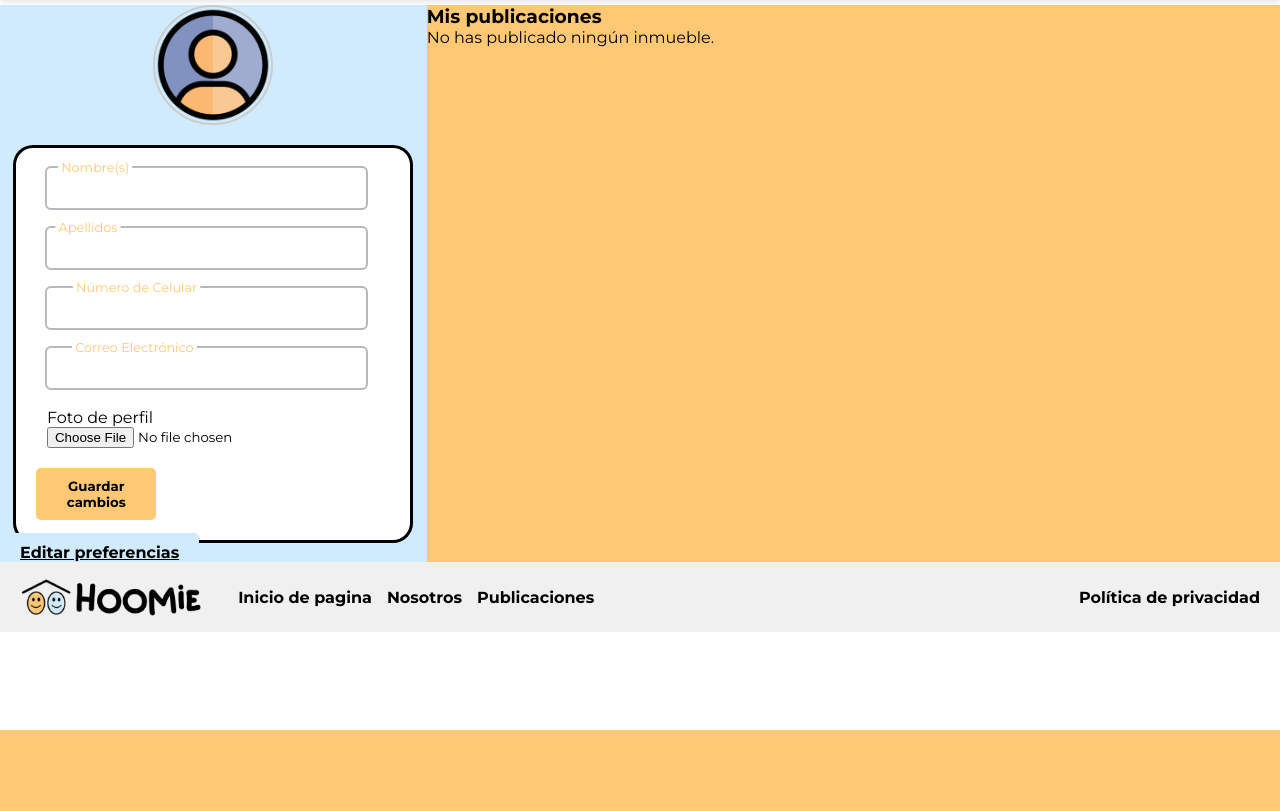
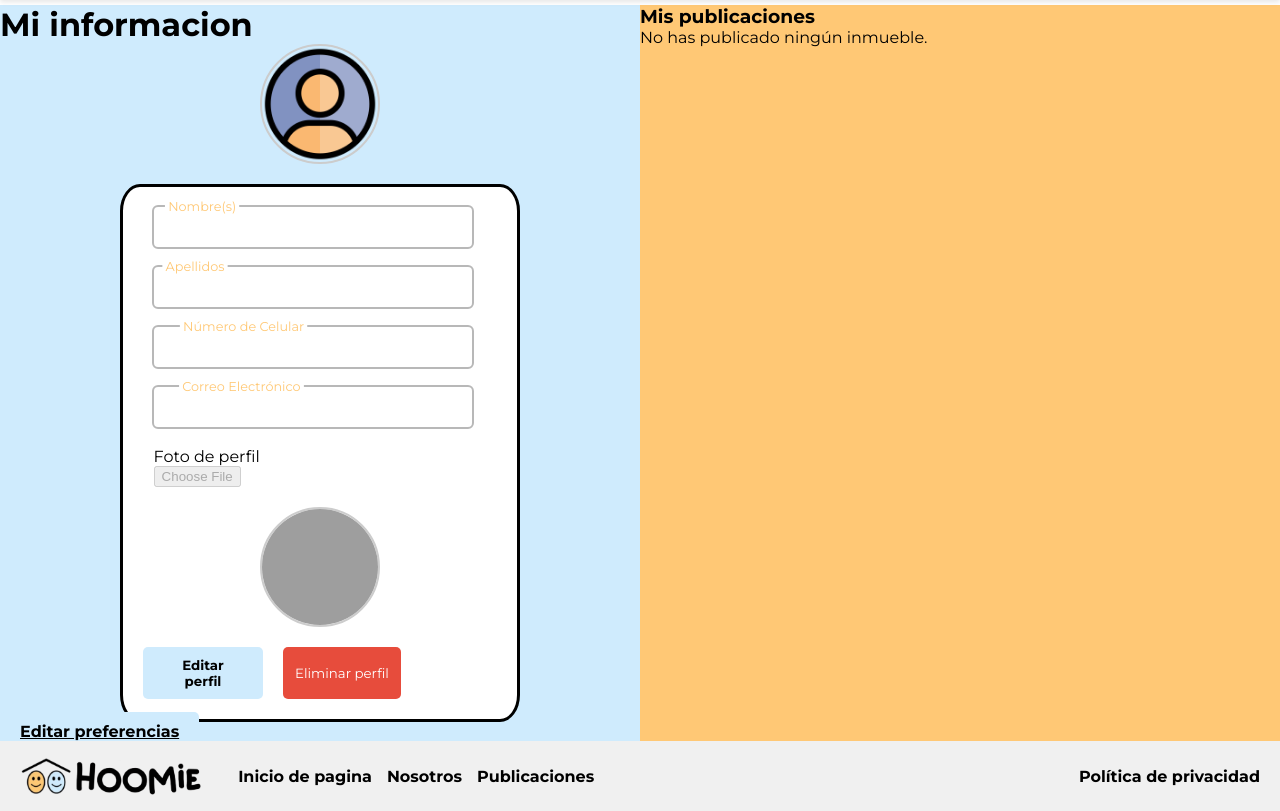
Before and after one commit to Deivyt2608/HoomieAPP, a FastAPI app: page /perfil in a window 1280 px wide. Shown: the part 70-881 px from the top of the page. Before the commit the page ends 800 px from the top, so only its background shows below. Run offline with FastAPI, Linux system fonts and the light colour scheme; some web fonts are replaced; grey boxes are pictures that could not be loaded.

Commit message:
Update(perfil)

```diff
--- a/models/user.py
+++ b/models/user.py
@@ -14,5 +14,5 @@ class User(Base):
     email = Column(String(120), unique=True, nullable=False)
     password = Column(String(100), nullable=False)
     foto = Column(String(200), nullable=True)
-    publicaciones = relationship("Publicacion", back_populates="usuario")
-    preferences = relationship("Preference", back_populates="usuario", uselist=False)
+    publicaciones = relationship("Publicacion", back_populates="usuario",cascade="all, delete")
+    preferences = relationship("Preference", back_populates="usuario", cascade="all, delete", uselist=False)
--- a/routers/perfil.py
+++ b/routers/perfil.py
@@ -30,19 +30,24 @@ async def actualizar_perfil(
 ):
     usuario = db.query(User).filter(User.email == email_usuario).first()
     if not usuario:
-        return RedirectResponse("/perfil?mensaje=usuario_no_encontrado", status_code=302)
+        return RedirectResponse("/ingreso?mensaje=usuario_no_encontrado", status_code=302)
 
     usuario.nombre = nombre_usuario
     usuario.apellido = apellido_usuario
     usuario.phone = phone_usuario
 
-    if foto_usuario:
-        ext = os.path.splitext(foto_usuario.filename)[1]
-        filename = f"{usuario.id}{ext}"
-        file_path = os.path.join(UPLOAD_DIR, filename)
-        with open(file_path, "wb") as buffer:
-            shutil.copyfileobj(foto_usuario.file, buffer)
-        usuario.foto = f"/static/imagenes/usuarios/{filename}"
+    if foto_usuario.content_type.startswith("image/"):
+    # guardar archivo...
+
+        if foto_usuario and foto_usuario.filename != "":
+            import uuid
+            filename = f"{uuid.uuid4().hex}_{foto_usuario.filename}"
+            ruta_foto = os.path.join(UPLOAD_DIR, filename)
+
+            with open(ruta_foto, "wb") as buffer:
+                shutil.copyfileobj(foto_usuario.file, buffer)
+
+            usuario.foto = "/" + ruta_foto.replace("\\", "/")  # ruta relativa
 
     db.commit()
     return RedirectResponse("/perfil?mensaje=perfil_actualizado", status_code=302)
--- a/static/css/perfil.css
+++ b/static/css/perfil.css
@@ -8,7 +8,7 @@
 .perfil-info {
   flex: 1;
   min-width: 280px;
-  width: 100%;
+  width: 50%;
   background-color: #CFEBFD;
 }
 
@@ -81,10 +81,28 @@
     left: -10px;
     padding: 0 5px;
 }
+
+.button-group {
+  display: flex;
+  text-align: center;
+  gap: 10px;
+  flex-wrap: wrap;
+}
+
+.botonRojo {
+  background-color: #e74c3c;
+  color: white;
+  border: none;
+  padding: 8px 12px;
+  border-radius: 5px;
+  cursor: pointer;
+}
+
+
 .perfil-publicaciones {
   flex: 2;
   min-width: 300px;
-  max-width: 100%;
+  max-width: 50%;
   background-color: #FFC875;
 }
 
@@ -102,6 +120,10 @@
   border: 2px solid #ccc;
 }
 
+input[type="file"] {
+  color: transparent;
+}
+
 .publicaciones-grid {
   display: grid;
   grid-template-columns: repeat(auto-fit, minmax(220px, 1fr));
--- a/templates/perfil.html
+++ b/templates/perfil.html
@@ -1,6 +1,6 @@
 {% extends "base.html" %}
 
-{% block title %}Inicio - Hoomie{% endblock %}
+{% block title %}perfil - Hoomie{% endblock %}
 
 {% block head %}
     <link rel="stylesheet" href="/static/css/perfil.css">
@@ -11,6 +11,7 @@
 
   <!-- Columna izquierda -->
   <div class="perfil-info">
+    <h1>Mi informacion</h1>
     <div class="foto-container">
       <img src="{{ usuario_logueado.foto or '/static/imagenes/perfil.png' }}" class="fotoPerfil">
     </div>
@@ -18,15 +19,15 @@
     <form action="/editar-perfil" method="post" enctype="multipart/form-data" class="datos">
       <ul>
         <li class="input-container">
-          <input type="text" class="input-container-input" name="nombre_usuario" value="{{ usuario_logueado.nombre }}" required>
+          <input type="text" class="input-container-input" name="nombre_usuario" id="nombre" value="{{ usuario_logueado.nombre }}" readonly>
           <label class="input-container-label">Nombre(s)</label>
         </li>
         <li class="input-container">
-          <input type="text" class="input-container-input" name="apellido_usuario" value="{{ usuario_logueado.apellido }}" required>
+          <input type="text" class="input-container-input" name="apellido_usuario" id="apellido" value="{{ usuario_logueado.apellido }}" readonly>
           <label class="input-container-label">Apellidos</label>
         </li>
         <li class="input-container">
-          <input type="number" class="input-container-input" name="phone_usuario" value="{{ usuario_logueado.phone }}" required>
+          <input type="number" class="input-container-input" name="phone_usuario" id="celular" value="{{ usuario_logueado.phone }}" readonly>
           <label class="input-container-label">Número de Celular</label>
         </li>
         <li class="input-container">
@@ -35,10 +36,17 @@
         </li>
         <li class="input-container">
           <label>Foto de perfil</label><br>
-          <input type="file" name="foto_usuario" accept="image/*">
+          <input type="file" name="foto_usuario" accept="image/*" id="fotoInput" disabled>
         </li>
-        <li class="button">
-          <button type="submit" class="botonAma">Guardar cambios</button>
+        <div class="foto-container">
+          <img id="fotoPreview" src="/static/imagenes/placeholder.png" class="fotoPerfil">
+        </div>
+
+        <li class="button-group">
+          <button type="button" id="editarBtn" class="botonAzu">Editar perfil</button>
+          <button type="submit" id="guardarBtn" class="botonAma" style="display:none;">Guardar cambios</button>
+          <button type="button" id="cancelarBtn" class="botonRojo" style="display:none;">Cancelar</button>
+          <button type="button" id="eliminarBtn" class="botonRojo">Eliminar perfil</button>
         </li>
       </ul>
     </form>
@@ -70,3 +78,64 @@
 </div>
 
 {% endblock %}
+
+{% block scripts %}
+<script>
+document.getElementById("eliminarBtn").addEventListener("click", () => {
+  if (confirm("¿Estás seguro de que deseas eliminar tu perfil? Esta acción no se puede deshacer.")) {
+    window.location.href = "/eliminar-cuenta"; // ruta que debe manejar el backend
+  }
+});
+document.addEventListener("DOMContentLoaded", () => {
+    const form = document.querySelector("form");
+    const inputs = form.querySelectorAll("input:not([type='file']):not([name='email_usuario'])");
+    const fileInput = document.getElementById("fotoInput");
+    const editarBtn = document.getElementById("editarBtn");
+    const guardarBtn = document.getElementById("guardarBtn");
+    const cancelarBtn = document.getElementById("cancelarBtn");
+    const eliminarBtn = document.getElementById("eliminarBtn");
+    const fotoPreview = document.getElementById("fotoPreview");
+
+
+
+    // Guardar valores originales
+    const valoresOriginales = {};
+    inputs.forEach(input => valoresOriginales[input.name] = input.value);
+
+    editarBtn.addEventListener("click", () => {
+      inputs.forEach(input => input.removeAttribute("readonly"));
+      fileInput.removeAttribute("disabled");
+      editarBtn.style.display = "none";
+      guardarBtn.style.display = "inline-block";
+      cancelarBtn.style.display = "inline-block";
+      eliminarBtn.style.display = "none";
+    });
+
+    cancelarBtn.addEventListener("click", () => {
+      inputs.forEach(input => {
+        input.value = valoresOriginales[input.name];
+        input.setAttribute("readonly", true);
+      });
+      editarBtn.style.display = "inline-block";
+      guardarBtn.style.display = "none";
+      cancelarBtn.style.display = "none";
+      eliminarBtn.style.display = "inline-block";
+    });
+  });
+
+fileInput.addEventListener("change", function() {
+  const fotoPreview = document.getElementById("fotoPreview");
+  const file = this.files[0];
+  if (file) {
+    const reader = new FileReader();
+    reader.onload = function(e) {
+      fotoPreview.src = e.target.result; // muestra solo la nueva imagen seleccionada
+    };
+    reader.readAsDataURL(file);
+  }
+});
+
+
+</script>
+
+{% endblock %}
--- a/templates/registro.html
+++ b/templates/registro.html
@@ -42,7 +42,7 @@
                         </li>
                         <section class="Botones">
                             <li class="button">
-                                <a href="ingreso"> <button onclick="window.history.back()" class="botonAzu" type="button">Regresar</button></a>
+                                <button onclick="window.history.back()" class="botonAzu" type="button">Regresar</button>
                             </li>
                             <li class="button">
                                 <button type="submit" class="botonAma">Registrarse</button>
```
Also changed, not shown: other parts of static/css/perfil.css (+25 -11 lines), routers/auth.py (+14 -0 lines), static/imagenes/apartamentos/6_demo2.jpg (added), static/imagenes/usuarios/11544a63b1f04da0b2bde5fe605205fa_Captura de pantalla 2024-11-01 152236.png (added), static/imagenes/usuarios/21b16158c6a347cf8106018ad2be81ad_4.jpg (added), static/imagenes/usuarios/6.jpg (added), static/imagenes/usuarios/9e740c56a1fb4a50bc95d01d1d51abf7_WIN_20250512_14_46_00_Pro.jpg (added), static/imagenes/usuarios/Captura de pantalla 2024-11-01 152236.png (added), 2 other files.
